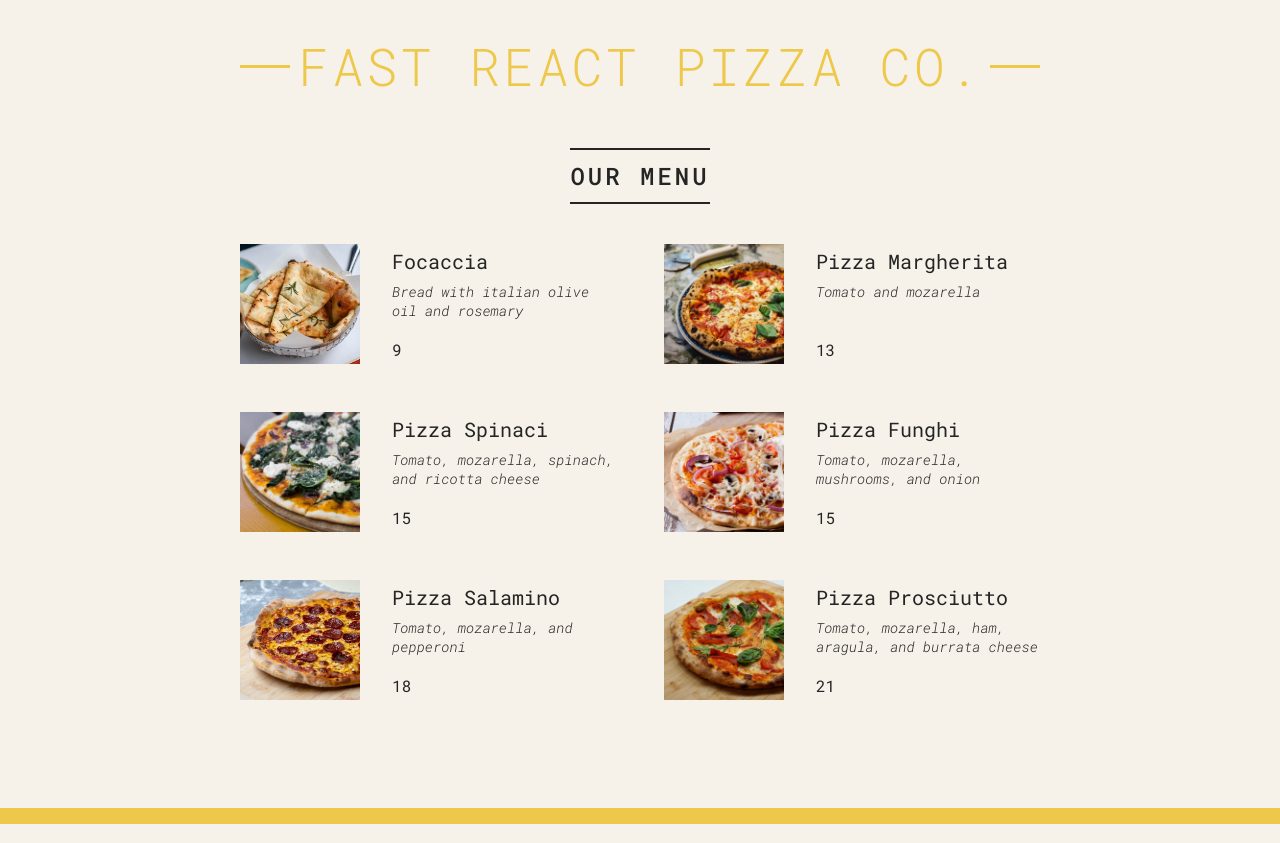
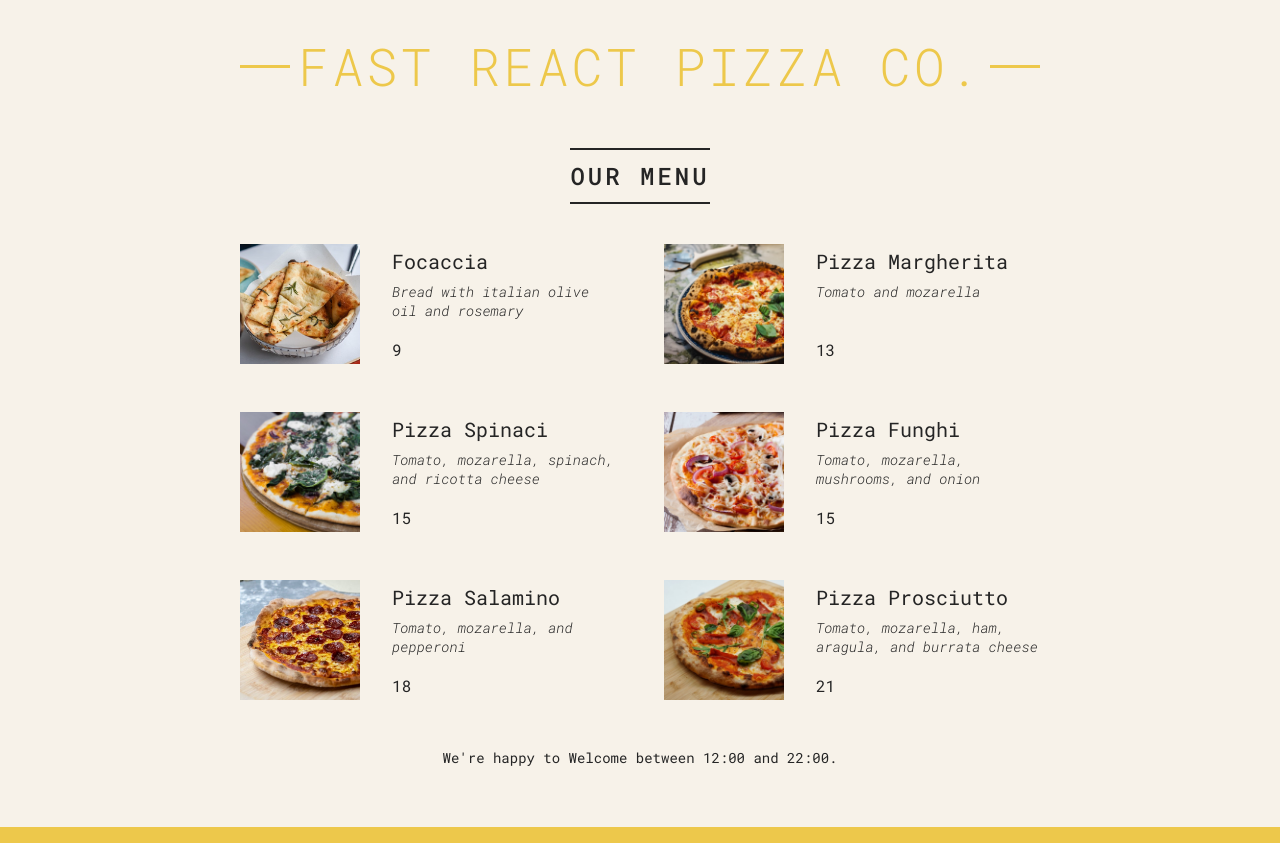
Before and after one commit to jayeshtele/pizza-menu, a React (Create React App) app: page / in a window 1280 px wide. Built offline with nearby package versions, Linux system fonts and the light colour scheme.

Commit message:
Update App.js

```diff
--- a/src/App.js
+++ b/src/App.js
@@ -71,7 +71,7 @@ function Menu() {
     <main className="menu">
       <h2>Our Menu</h2>
 
-      {pizzaLen > 0 && (
+      {pizzaLen > 0 ? (
         <ul className="pizzas">
           {pizzas.map((pizza, idx) => (
             <Pizza
@@ -83,6 +83,8 @@ function Menu() {
             />
           ))}
         </ul>
+      ) : (
+        <p>We're still working on menu. Please come back later.</p>
       )}
     </main>
   );
@@ -102,13 +104,17 @@ function Footer() {
 
   return (
     <footer className="footer">
-      {isOpen && (
+      {isOpen ? (
         <div className="order">
           <p>
             We're open until {closeHours}:00. Come visit us or order online{" "}
           </p>
           <button className="btn">Order</button>
         </div>
+      ) : (
+        <p>
+          We're happy to Welcome between {openHours}:00 and {closeHours}:00.
+        </p>
       )}
     </footer>
   );
```
